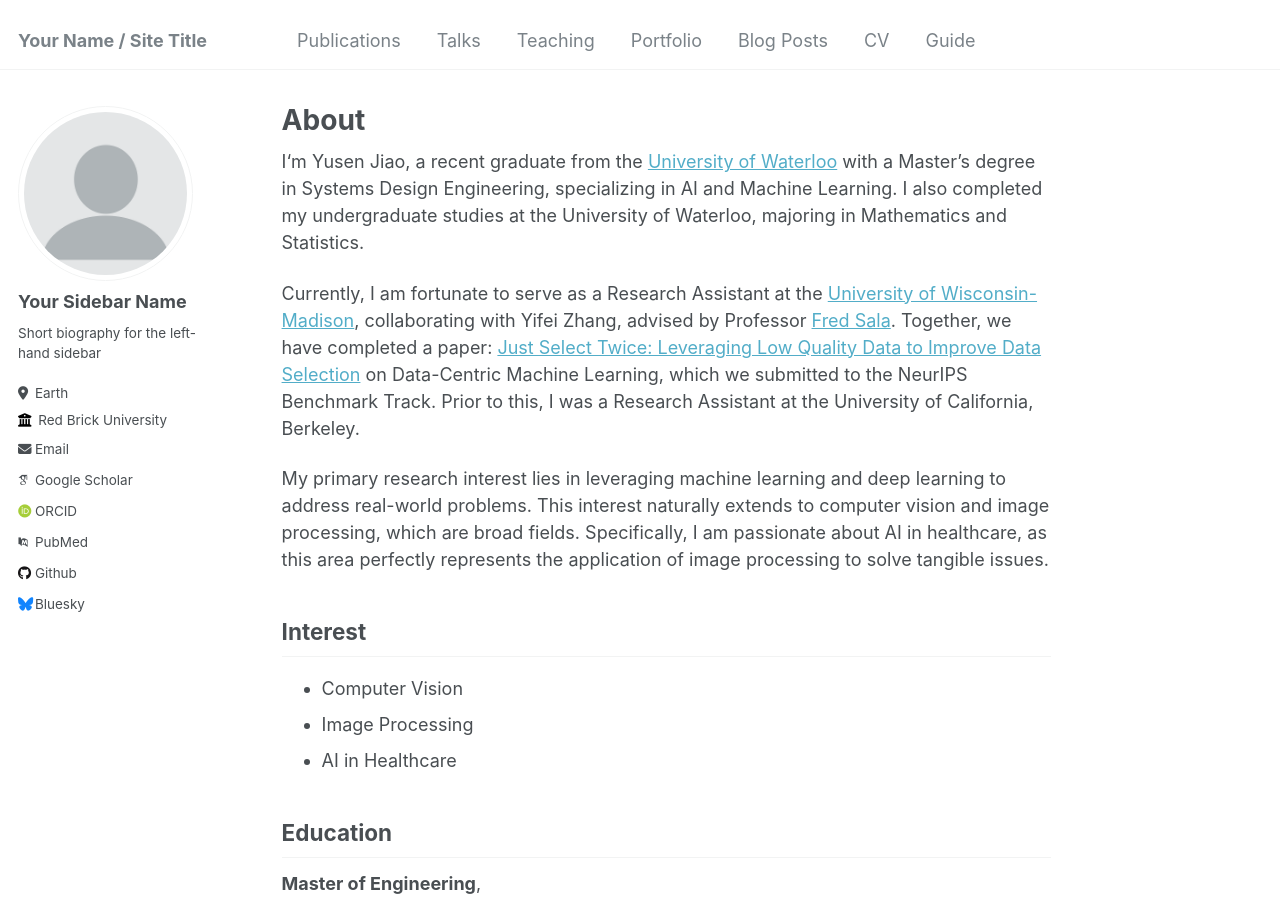
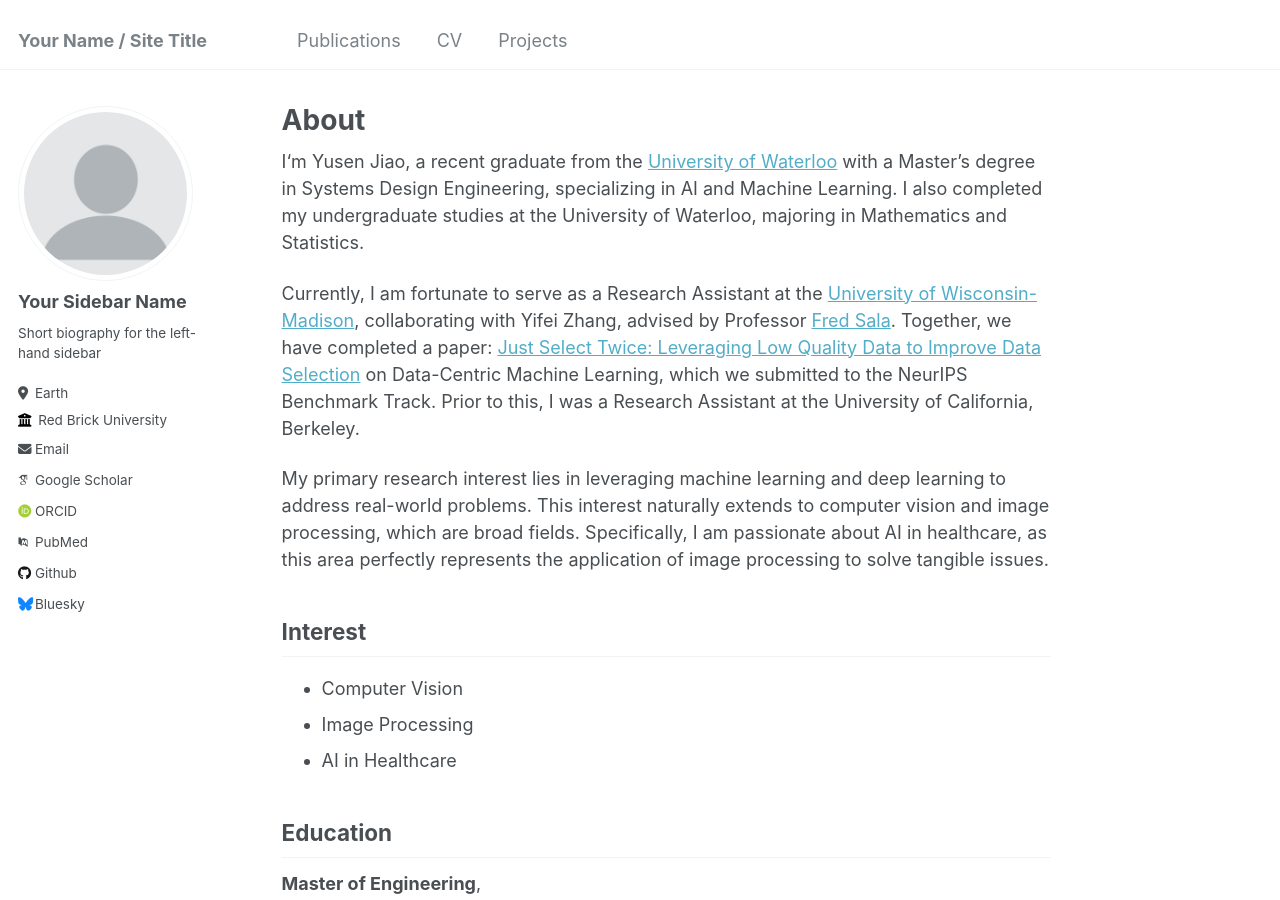
Before and after one commit to y29jiao/Yusen-Jiao.github.io, a Jekyll site: the page built from _pages/about.md, in a window 1280 px wide and 900 px high. Built offline with Jekyll 4.4.1, drawn with Linux system fonts in a browser that asks for light colours; some web fonts are replaced.

Commit message:
Update navigation.yml

```diff
--- a/_data/navigation.yml
+++ b/_data/navigation.yml
@@ -3,20 +3,8 @@ main:
   - title: "Publications"
     url: /publications/
 
-  - title: "Talks"
-    url: /talks/
-
-  - title: "Teaching"
-    url: /teaching/
-
-  - title: "Portfolio"
-    url: /portfolio/
-
-  - title: "Blog Posts"
-    url: /year-archive/
-
   - title: "CV"
     url: /cv/
 
-  - title: "Guide"
+  - title: "Projects"
     url: /markdown/
```
